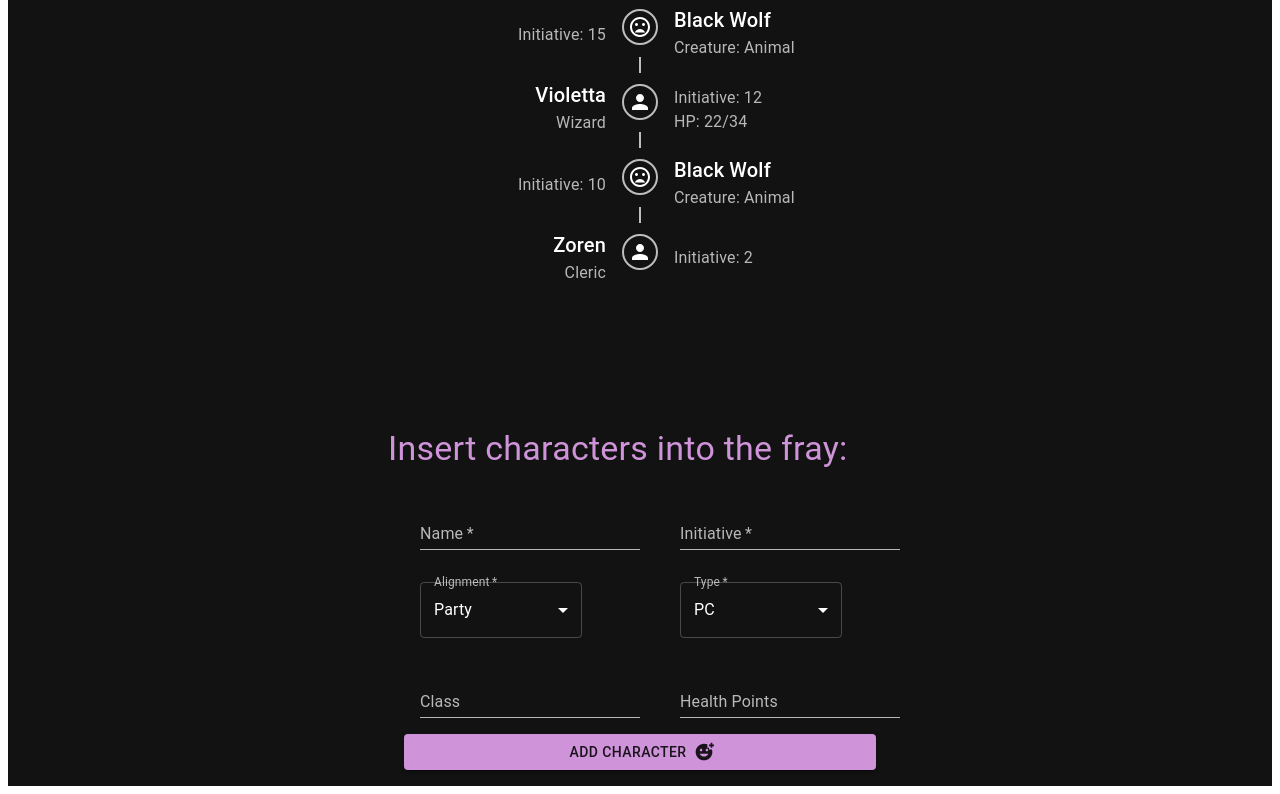
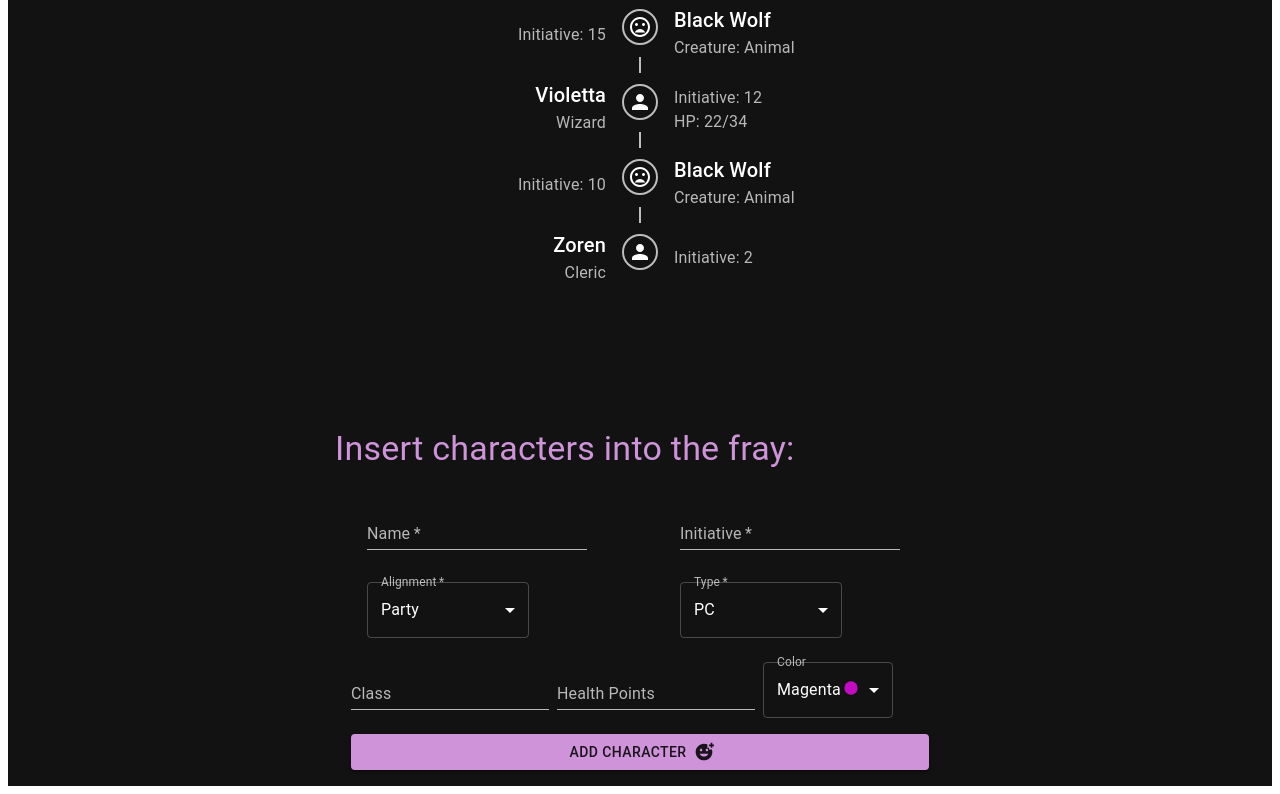
Before and after one commit to StefMTP/encounter-initiative-tracker, a React (Create React App) app: page / in a window 1280 px wide. Shown: the part 444-1238 px from the top of the page. Built offline with nearby package versions, Linux system fonts and the light colour scheme.

Commit message:
add color input to new combatants, added default color for no choice

```diff
--- a/src/components/Combatants/CombatantForm.tsx
+++ b/src/components/Combatants/CombatantForm.tsx
@@ -10,11 +10,13 @@ import {
   Button,
 } from "@mui/material";
 import {
+  colorTable,
   combatant,
   combatantAlignment,
   combatants,
   combatantType,
 } from "../../dummy/data";
+import FiberManualRecordIcon from "@mui/icons-material/FiberManualRecord";
 
 const CombatantForm = ({
   submitNewCombatant,
@@ -28,6 +30,7 @@ const CombatantForm = ({
   const [inputType, setInputType] = useState<combatantType>("PC");
   const [inputClass, setInputClass] = useState<string>("");
   const [inputHp, setInputHp] = useState<number>();
+  const [inputColor, setInputColor] = useState<string>("Magenta");
   return (
     <form
       onSubmit={(e) => {
@@ -39,6 +42,7 @@ const CombatantForm = ({
           alignment: inputAlignment,
           type: inputType,
           class: inputClass,
+          color: colorTable[inputColor],
           currentHp: inputHp,
           maxHp: inputHp,
         };
@@ -93,15 +97,15 @@ const CombatantForm = ({
             >
               <MenuItem value="PC">PC</MenuItem>
               <MenuItem value="NPC">NPC</MenuItem>
-              <MenuItem value="NPC">Enemy</MenuItem>
+              <MenuItem value="Enemy">Enemy</MenuItem>
             </Select>
           </FormControl>
         </Grid>
       </Grid>
-      <Grid container spacing={2} m={2}>
-        <Grid item xs={6}>
+      <Grid container spacing={1} m={1}>
+        <Grid item xs={4}>
           <TextField
-            type="number"
+            type="text"
             variant="standard"
             label="Class"
             color="secondary"
@@ -109,7 +113,7 @@ const CombatantForm = ({
             onChange={(e) => setInputClass(e.target.value)}
           />
         </Grid>
-        <Grid item xs={6}>
+        <Grid item xs={4}>
           <TextField
             type="number"
             variant="standard"
@@ -118,6 +122,27 @@ const CombatantForm = ({
             value={inputHp}
             onChange={(e) => setInputHp(+e.target.value)}
           />
+        </Grid>
+        <Grid item xs={4}>
+          <FormControl sx={{ minWidth: "80px" }}>
+            <InputLabel>Color</InputLabel>
+            <Select
+              value={inputColor}
+              onChange={(e) => setInputColor(e.target.value)}
+            >
+              {Object.keys(colorTable).map((color) => (
+                <MenuItem value={color}>
+                  <Grid container alignContent="center">
+                  <span>{color}{" "}</span>
+                  <FiberManualRecordIcon
+                    sx={{ color: colorTable[color]["primary"] }}
+                    fontSize="small"
+                  />
+                  </Grid>
+                </MenuItem>
+              ))}
+            </Select>
+          </FormControl>
         </Grid>
       </Grid>
       <Grid m={2} display="grid">
--- a/src/components/Round/RoundTimelineItem.tsx
+++ b/src/components/Round/RoundTimelineItem.tsx
@@ -8,7 +8,7 @@ import {
   TimelineContent,
 } from "@mui/lab";
 import { TextField, Typography } from "@mui/material";
-import { combatant, turn } from "../../dummy/data";
+import { colorTable, combatant, turn } from "../../dummy/data";
 import CombatantIcon from "../Combatants/CombatantIcon";
 
 const RoundTimelineItem = ({
@@ -32,7 +32,7 @@ const RoundTimelineItem = ({
     isText?: boolean
   ) => {
     return index === turnNumber
-      ? combatActor.color
+      ? combatActor.color && colorTable["Default"] !== combatActor.color
         ? !!isText
           ? combatActor.color.secondary
           : combatActor.color.primary
--- a/src/dummy/data.ts
+++ b/src/dummy/data.ts
@@ -28,6 +28,10 @@ export type colors = {
 };
 
 export const colorTable: colors = {
+  Default: {
+    primary: "",
+    secondary: ""
+  },
   Magenta: {
     primary: "#C20BC2",
     secondary: "#da6cda",
```
